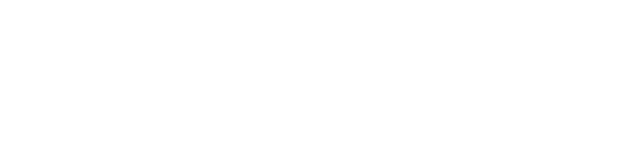
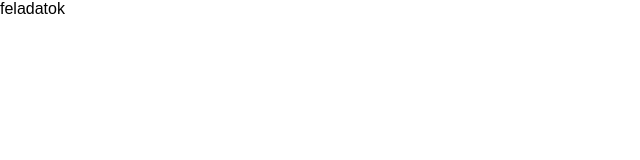
Before and after one commit to Nagum0/info-eret-website, a plain HTML site: page feladatok.html in a window 1280 px wide. Shown: the full height of the page, 0-640 px from the left. Drawn offline with Linux system fonts and the light colour scheme.

Commit message:
Add files via upload

```diff
--- a/feladatok.html
+++ b/feladatok.html
@@ -4,9 +4,10 @@
     <meta charset="UTF-8">
     <meta http-equiv="X-UA-Compatible" content="IE=edge">
     <meta name="viewport" content="width=device-width, initial-scale=1.0">
+    <link rel="stylesheet" href="style.css">
     <title>Informatika/Feladatok</title>
 </head>
 <body>
-
+    feladatok
 </body>
 </html>
```
Also changed, not shown: about_page.html (+2 -1 lines), email.html (+2 -1 lines).
